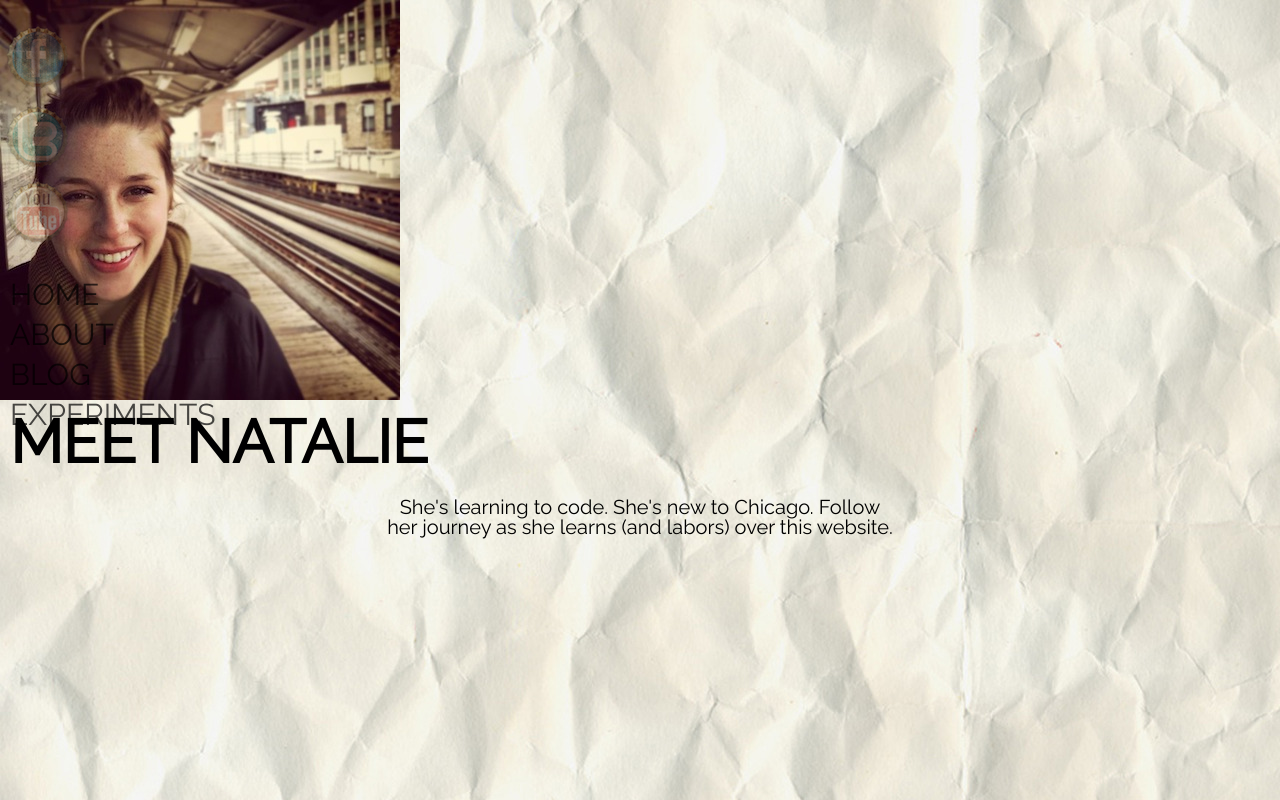
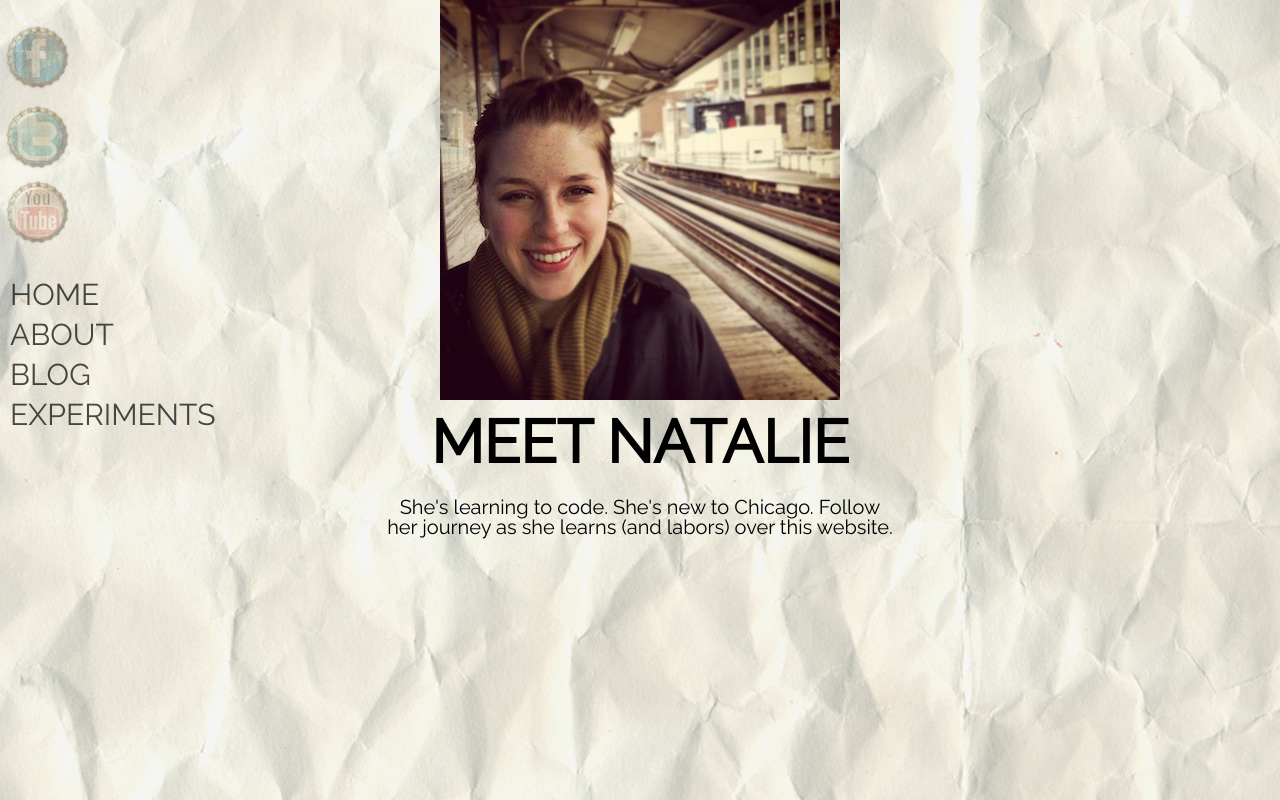
Before and after one commit to npokvitis/meetnatalie.github.io, a plain HTML site: page index.html in a window 1280 px wide. Drawn offline with Linux system fonts and the light colour scheme.

Commit message:
Title home fix

```diff
--- a/index.html
+++ b/index.html
@@ -18,7 +18,7 @@
 </script>
 </head>
 <body>
-	<div class ="title-home">
+	<div class ="title">
 		<header>
 			<img src="image/natalie copy.jpg" alt="Natalie" />
 		</header>
```
Also changed, not shown: 1 other file.
